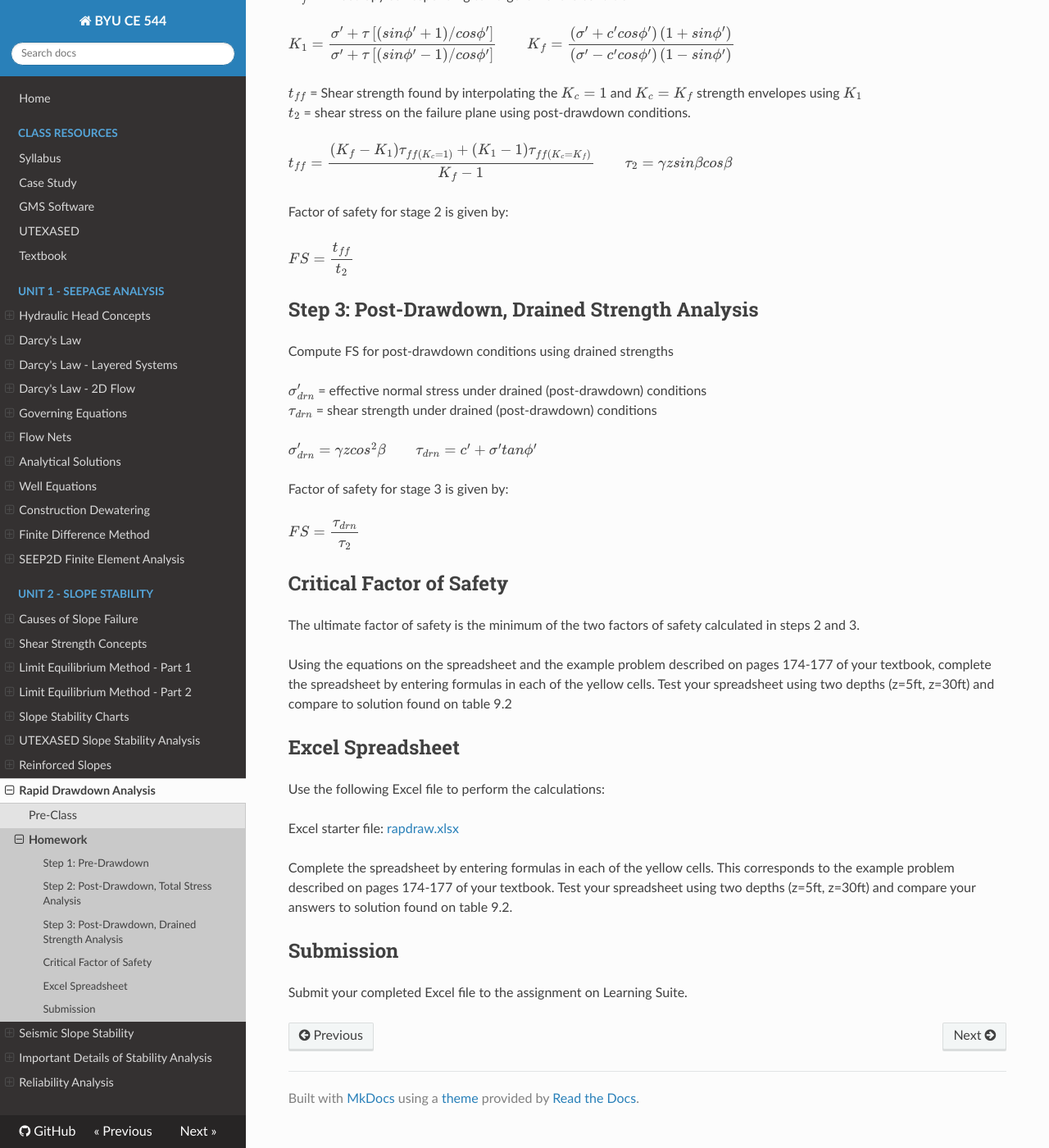
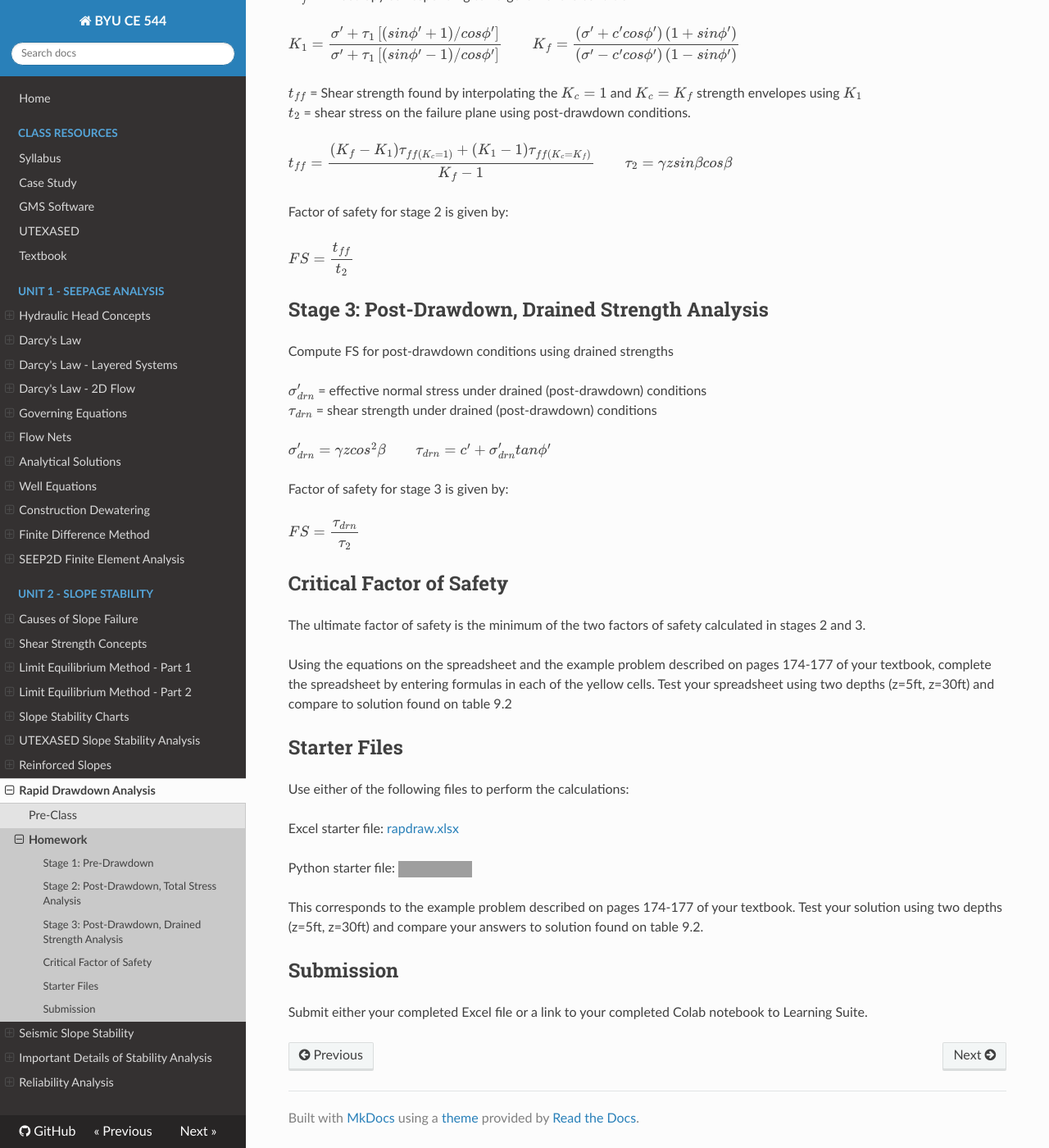
Before and after one commit to njones61/ce544, an MkDocs documentation site: the page built from docs/unit2/08_rapid/rapid_hw.md, in a window 1280 px wide and 1400 px high, scrolled down 1776 px. Shown: the whole window at 82% size. Built offline with MkDocs 1.6.1, drawn with Linux system fonts in a browser that asks for light colours; nearby versions of some CDN libraries; some of the changed text lies outside the part shown; grey boxes are pictures that could not be loaded.

Commit message:
misc edits

```diff
--- a/docs/unit2/08_rapid/rapid_hw.md
+++ b/docs/unit2/08_rapid/rapid_hw.md
@@ -25,7 +25,7 @@ The slope has the following properties:
 
 Calculate the factor of safety for the slope under rapid drawdown conditions using the following steps:
 
-## Step 1: Pre-Drawdown
+## Stage 1: Pre-Drawdown
 
 Calculate shear stresss and effective normal stress on failure surface based on pre-drawdown conditions
 
@@ -34,7 +34,7 @@ $\tau_1$ = shear stress under pre-drawdown conditions
 
 $\sigma' = \gamma' z cos^2\beta \qquad \tau_1 = \gamma' z sin\beta cos\beta$
 
-## Step 2: Post-Drawdown, Total Stress Analysis
+## Stage 2: Post-Drawdown, Total Stress Analysis
 
 Compute FS for post-drawdown conditions using total stress analysis
 
@@ -62,14 +62,14 @@ Factor of safety for stage 2 is given by:
 
 $FS = \dfrac{t_{ff}}{t_2}$
 
-## Step 3: Post-Drawdown, Drained Strength Analysis
+## Stage 3: Post-Drawdown, Drained Strength Analysis
 
 Compute FS for post-drawdown conditions using drained strengths
 
 $\sigma'_{drn}$ = effective normal stress under drained (post-drawdown) conditions<br>
 $\tau_{drn}$ =  shear strength under drained (post-drawdown) conditions
 
-$\sigma'_{drn} = \gamma z cos^2\beta \qquad \tau_{drn} = c' + \sigma' tan\phi'$
+$\sigma'_{drn} = \gamma z cos^2\beta \qquad \tau_{drn} = c' + \sigma'_{drn} tan\phi'$
 
 Factor of safety for stage 3 is given by:
 
@@ -77,18 +77,20 @@ $FS = \dfrac{\tau_{drn}}{\tau_2}$
 
 ## Critical Factor of Safety
 
-The ultimate factor of safety is the minimum of the two factors of safety calculated in steps 2 and 3.
+The ultimate factor of safety is the minimum of the two factors of safety calculated in stages 2 and 3.
 
 Using the equations on the spreadsheet and the example problem described on pages 174-177 of your textbook, complete the spreadsheet by entering formulas in each of the yellow cells. Test your spreadsheet using two depths (z=5ft, z=30ft) and compare to solution found on table 9.2
 
-## Excel Spreadsheet
+## Starter Files
 
-Use the following Excel file to perform the calculations:
+Use either of the following files to perform the calculations:
 
 Excel starter file: [rapdraw.xlsx](rapdraw.xlsx)
 
-Complete the spreadsheet by entering formulas in each of the yellow cells. This corresponds to the example problem described on pages 174-177 of your textbook. Test your spreadsheet using two depths (z=5ft, z=30ft) and compare your answers to solution found on table 9.2.
+Python starter file: <a href="https://colab.research.google.com/github/njones61/ce544/blob/main/docs/unit2/08_rapid/rapid.ipynb" target="_blank"><img src="https://colab.research.google.com/assets/colab-badge.svg" alt="Open In Colab"/></a>
+
+ This corresponds to the example problem described on pages 174-177 of your textbook. Test your solution using two depths (z=5ft, z=30ft) and compare your answers to solution found on table 9.2.
 
 ## Submission
 
-Submit your completed Excel file to the assignment on Learning Suite.
+Submit either your completed Excel file or a link to your completed Colab notebook to Learning Suite.
```
Also changed, not shown: other parts of docs/unit2/08_rapid/rapid_hw.md (+1 -1 lines).
